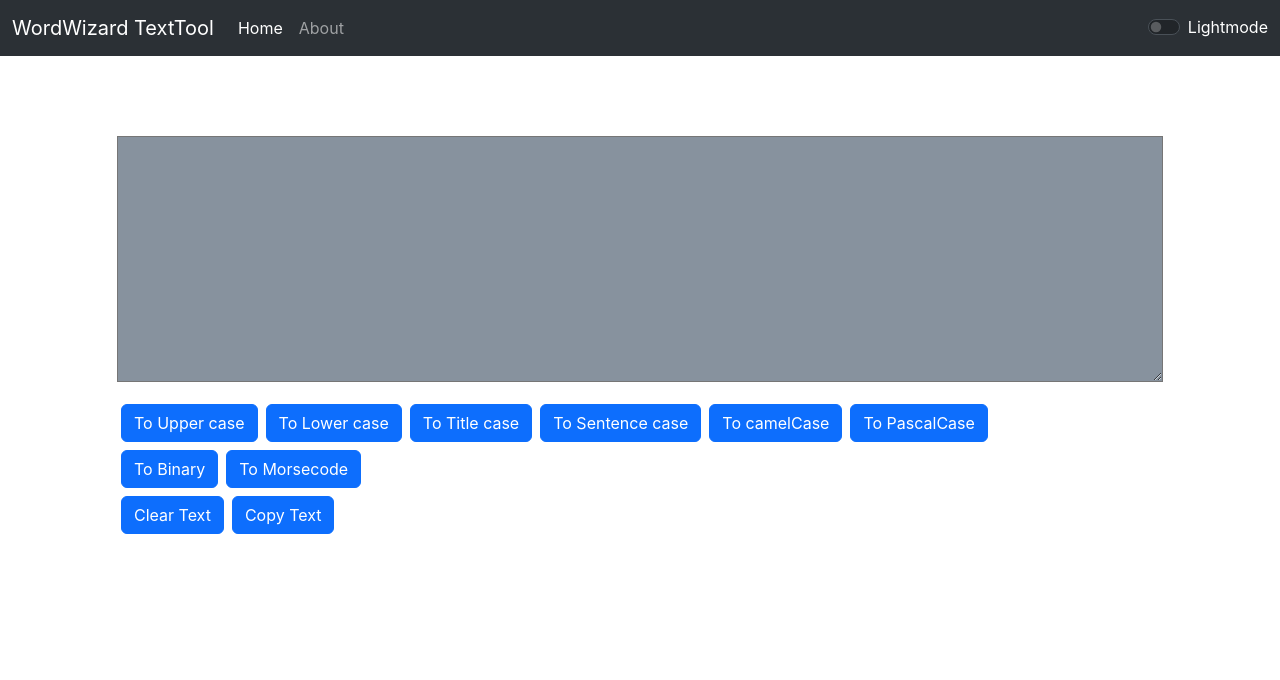
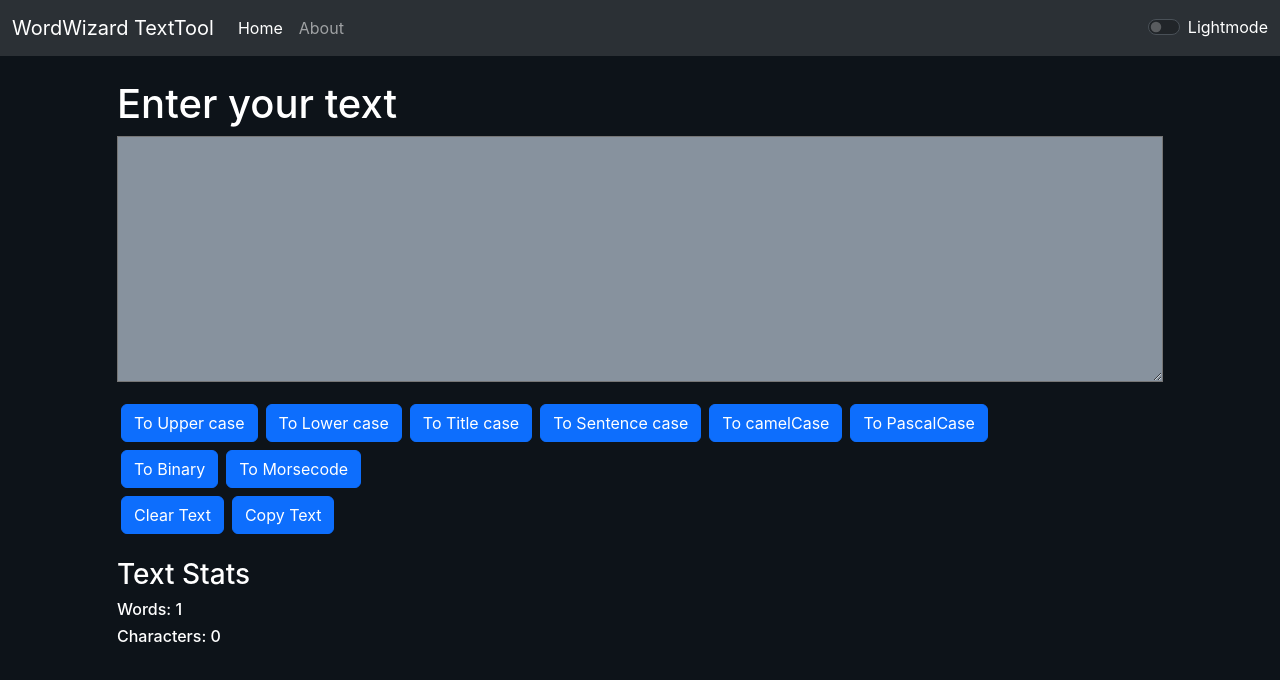
Before and after one commit to Muazzamkhan03/WordWizard-TextTool, a React (Create React App) app: page / in a window 1280 px wide. Shown: the top 680 px of the page. Built offline with nearby package versions, Linux system fonts and the light colour scheme.

Commit message:
feat: Made dark mode the default

```diff
--- a/src/App.css
+++ b/src/App.css
@@ -1,3 +1,7 @@
+body{
+  background-color: #0d1319;
+}
+
 .App {
   text-align: center;
 }
--- a/src/Components/Nav.jsx
+++ b/src/Components/Nav.jsx
@@ -2,13 +2,13 @@
 
 export default function Nav({mode, toggle}) {
   const toggleMode = ()=>{
-    if(mode === 'light'){
+    if(mode === 'dark'){
+      document.body.style.backgroundColor = 'white';
+      toggle('light');
+    }
+    else{
       toggle('dark');
       document.body.style.backgroundColor = '#0d1319';
-    }
-    else{
-      toggle('light');
-      document.body.style.backgroundColor = 'white';
     }
   }
 
```
